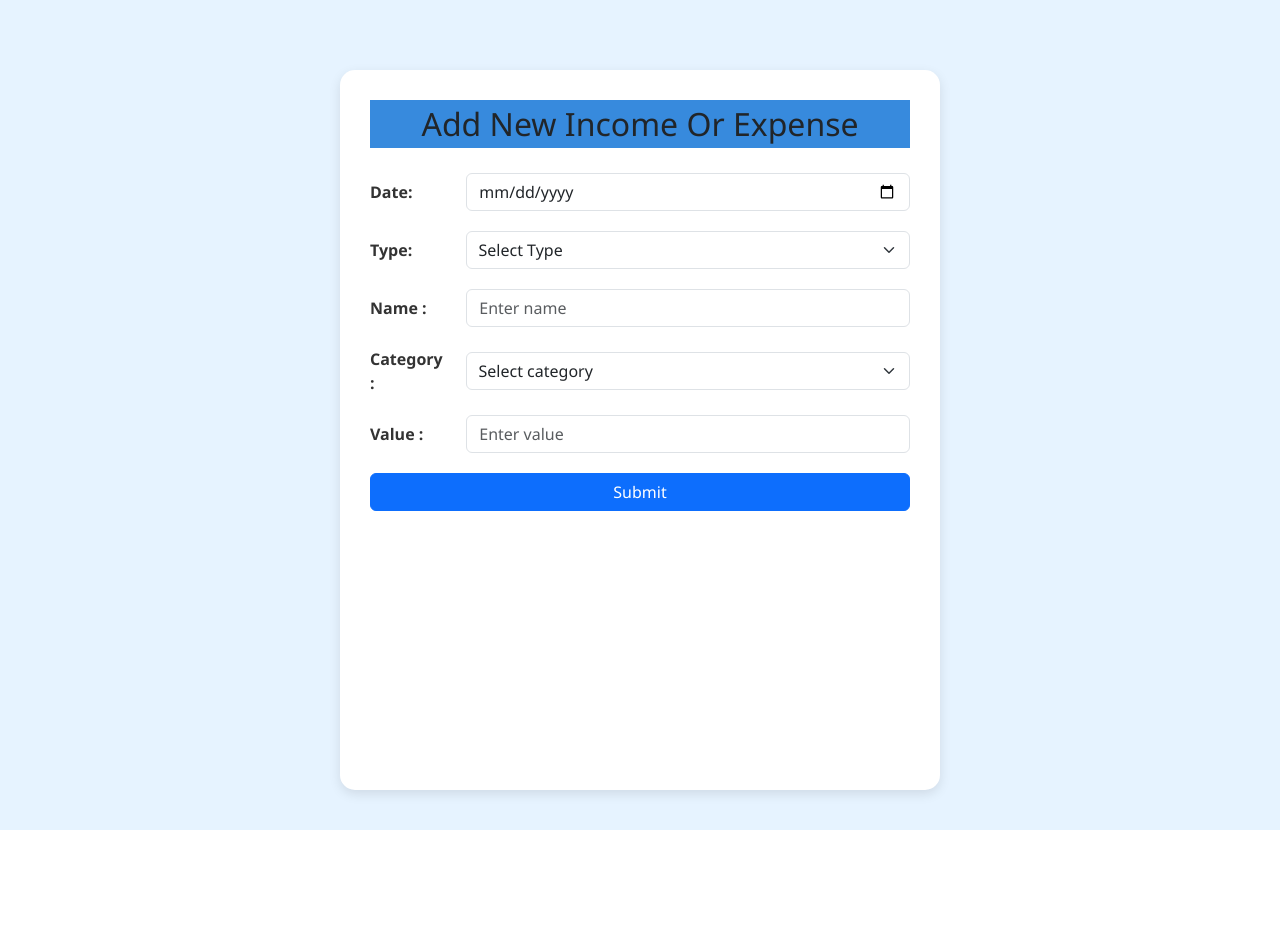
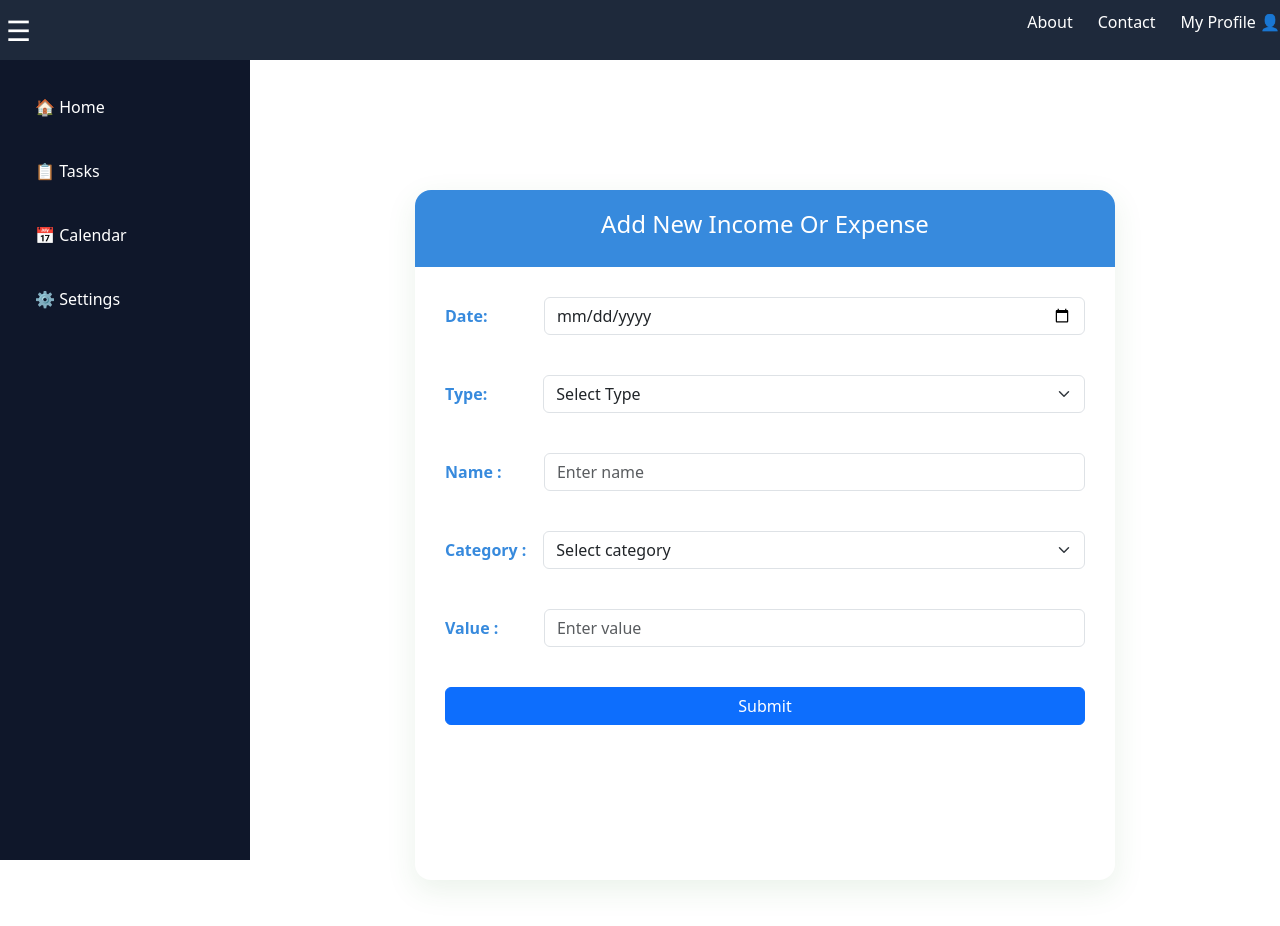
Before and after one commit to jani232/ExpenseTracker, a React (Create React App) app: page /Newform in a window 1280 px wide. Shown: the top 926 px of the page. Before the commit the page ends 830 px from the top, so only its background shows below. Built offline with nearby package versions, Linux system fonts and the light colour scheme.

Commit message:
feat: implement sidebar and navbar components, enhance layout and styling

```diff
--- a/src/App.js
+++ b/src/App.js
@@ -1,19 +1,28 @@
-import './App.css';
-import { BrowserRouter as Router, Route, Routes } from 'react-router-dom';
-import Home from './Pages/Home';
-import Newform from './Pages/Newform';
+import "./App.css";
+import { BrowserRouter as Router, Route, Routes } from "react-router-dom";
+import Home from "./Pages/Home";
+import Newform from "./Pages/Newform";
+import Sidebar from "./Component/Sidebar";
+import Navbar from "./Component/Navbar";
+import { useState } from "react";
 
 function App() {
+  const [open, setOpen] = useState(true);
+
   return (
     <Router>
-    <div className="App">
 
-     <Routes>
-      <Route path = "/" element={<Home/>} />
-      <Route path = "/Newform" element={<Newform/>} />
+      <Navbar open={open} setOpen={setOpen} />
 
-     </Routes>
-    </div>
+      <Sidebar open={open} />
+
+      <div className={`content ${open ? "shift" : ""}`}>
+        <Routes>
+          <Route path="/" element={<Home />} />
+          <Route path="/Newform" element={<Newform />} />
+        </Routes>
+      </div>
+
     </Router>
   );
 }
--- /dev/null
+++ b/src/Component/Navbar.jsx
@@ -0,0 +1,31 @@
+import React from "react";
+import "./sidebar.css";
+
+export default function Navbar({ open, setOpen }) {
+  return (
+    <div className="navbar">
+
+      {/* Left Side */}
+      <div className="navLeft">
+
+        <button
+          className="menuBtn"
+          onClick={() => setOpen(!open)}
+        >
+          ☰
+        </button>
+
+
+
+      </div>
+
+      {/* Right Side */}
+      <div className="navRight">
+        <p>About</p>
+        <p>Contact</p>
+        <p>My Profile 👤</p>
+      </div>
+
+    </div>
+  );
+}
--- /dev/null
+++ b/src/Component/Sidebar.jsx
@@ -0,0 +1,17 @@
+import React from "react";
+import './sidebar.css'
+
+export default function Sidebar({ open }) {
+  return (
+    <div className={`sidebar ${open ? "open" : "close"}`}>
+
+      <ul className="menu">
+        <li>🏠 Home</li>
+        <li>📋 Tasks</li>
+        <li>📅 Calendar</li>
+        <li>⚙️ Settings</li>
+      </ul>
+
+    </div>
+  );
+}
--- /dev/null
+++ b/src/Component/nawbar.css
@@ -0,0 +1,40 @@
+/* NAVBAR */
+
+.navbar{
+    height: 60px;
+    background-color: #1e293b;
+    color: white;
+
+    display: flex;
+    justify-content: space-between;
+    align-items: center;
+
+    padding: 0 20px;
+
+    position: fixed;
+    top: 0;
+    left: 0;
+    right: 0;
+
+    z-index: 1000;
+}
+
+.navLeft{
+    display: flex;
+    align-items: center;
+}
+
+.navRight{
+    display: flex;
+    align-items: center;
+    gap: 25px;
+}
+
+.navRight p{
+    cursor: pointer;
+    transition: 0.3s;
+}
+
+.navRight p:hover{
+    color: #94a3b8;
+}
--- /dev/null
+++ b/src/Component/sidebar.css
@@ -0,0 +1,128 @@
+body{
+    margin: 0;
+    font-family: Arial, Helvetica, sans-serif;
+}
+
+/* NAVBAR */
+
+.navbar{
+    height: 60px;
+    background-color: #1e293b;
+    color: white;
+
+    display: flex;
+    align-items: center;
+
+    padding: 0 20px;
+
+    position: fixed;
+    top: 0;
+    left: 0;
+    right: 0;
+
+    z-index: 1000;
+}
+
+.menuBtn{
+    border: none;
+    background: none;
+    color: white;
+    font-size: 28px;
+    cursor: pointer;
+}
+
+.navTitle{
+    margin-left: 20px;
+}
+
+/* SIDEBAR */
+
+.sidebar{
+    width: 250px;
+    height: 100vh;
+    background-color: #0f172a;
+    color: white;
+
+    position: fixed;
+    top: 60px;
+    left: 0;
+
+    padding: 20px;
+
+    transition: 0.3s;
+
+    box-sizing: border-box;
+}
+
+.sidebar.close{
+    left: -250px;
+}
+
+.menu{
+    list-style: none;
+    padding: 0;
+}
+
+.menu li{
+    padding: 15px;
+    margin-bottom: 10px;
+    border-radius: 10px;
+    cursor: pointer;
+    transition: 0.3s;
+}
+
+.menu li:hover{
+    background-color: #334155;
+}
+
+/* CONTENT */
+
+.content{
+    padding: 90px 40px;
+    transition: 0.3s;
+}
+
+.content.shift{
+    margin-left: 250px;
+}
+
+/* NAVBAR */
+
+.navbar{
+    height: 60px;
+    background-color: #1e293b;
+    color: white;
+
+    display: flex;
+    justify-content: space-between;
+    align-items: center;
+
+    padding: 0 20px;
+
+    position: fixed;
+    top: 0;
+    left: 0;
+    right: 0;
+
+    z-index: 1000;
+}
+
+.navLeft{
+    display: flex;
+    align-items: center;
+}
+
+.navRight{
+    display: flex;
+    align-items: center;
+    gap: 25px;
+}
+
+.navRight p{
+    cursor: pointer;
+    transition: 0.3s;
+}
+
+.navRight p:hover{
+    color: #94a3b8;
+}
--- a/src/Pages/Home.jsx
+++ /dev/null
@@ -1,10 +0,0 @@
-import React from 'react';
-
-
-export default function Home() {
-  return (
-    <div>
-
-    </div>
-  )
-}
--- a/src/Pages/Newform.jsx
+++ b/src/Pages/Newform.jsx
@@ -7,13 +7,17 @@ export default function Newform() {
   return (
 
     <div>
-            <div className="newFormContainer">
-                <div className='newForm'>
+    <div className="newFormContainer">
+    <div className='newForm'>
         <div className='newHeader'>
-          <h>  Add New Income Or Expense </h>
+                  <div class="form-icon">
+          <i class="fas fa-seedling"></i>
+        </div>
+          <h2>  Add New Income Or Expense </h2>
         </div>
 
-<Form>
+  <Form>
+    <div className='newformgrid'>
  <div className="formRow">
         <label>Date:</label>
             <Form.Control
@@ -67,7 +71,7 @@ export default function Newform() {
   <Button variant="primary" type="submit">
     Submit
   </Button>
-
+</div>
 </Form>
     </div>
     </div>
--- a/src/Pages/style.css
+++ b/src/Pages/style.css
@@ -1,11 +1,21 @@
 .newHeader {
-    font-size: 32px;
-    font-weight: 500;
-    margin-bottom: 25px;
-    background-color: var(--color-primary);
-    text-align: center;
+    background: var(--color-primary);
+      color: white;
+      padding: 20px;
+      margin: -30px -30px 30px;
+      text-align: center;
+      display: flex;
+      flex-direction: column;
+      align-items: center;
 
 }
+
+    .newHeader h2 {
+      font-size: 24px;
+      margin-bottom: 8px;
+      color: white;
+
+    }
 
 .newFormContainer {
     display: flex;
@@ -15,13 +25,19 @@
 }
 
 .newForm {
-    width: 90%;
-    max-width: 600px;
-    background-color: rgb(255, 255, 255);
-    padding: 30px;
-    border-radius: 15px;
-    box-shadow: 0px 4px 12px rgba(0,0,0,0.1);
-    text-align: left;
+      background: white;
+      border-radius: 16px;
+      box-shadow: 0 10px 30px rgba(46, 125, 50, 0.1);
+      overflow: hidden;
+      margin-bottom: 30px;
+      padding: 30px;
+      width:90%;
+       max-width: 700px;
+}
+
+.newformgrid{
+      display: grid;
+      gap: 20px;
 }
 
 .formRow {
@@ -34,9 +50,26 @@
 .formRow label {
     width: 100px;
     font-weight: 600;
-    color: #333;
+    color:var(--color-primary);
 }
 
+
+    input, textarea, select {
+      width: 100%;
+      padding: 12px 15px;
+      border: 2px solid #4BB8FA;
+      border-radius: 10px;
+      font-size: 16px;
+      transition: all 0.3s ease;
+      background: #f9f9f9;
+    }
+
+    input:focus, textarea:focus, select:focus {
+      outline: none;
+      border-color: #4BB8FA;
+      box-shadow: 0 0 8px #4BB8FA ;
+      background: white;
+    }
 
 
 /* Button styling */
```
